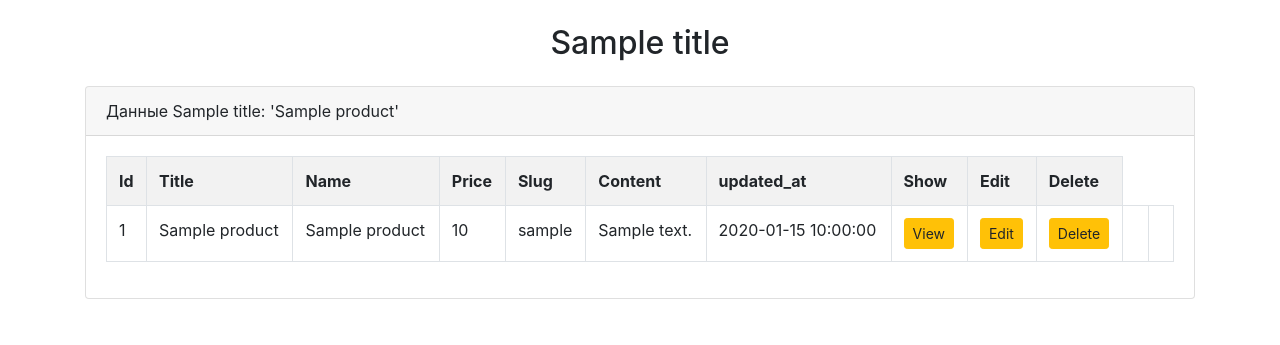
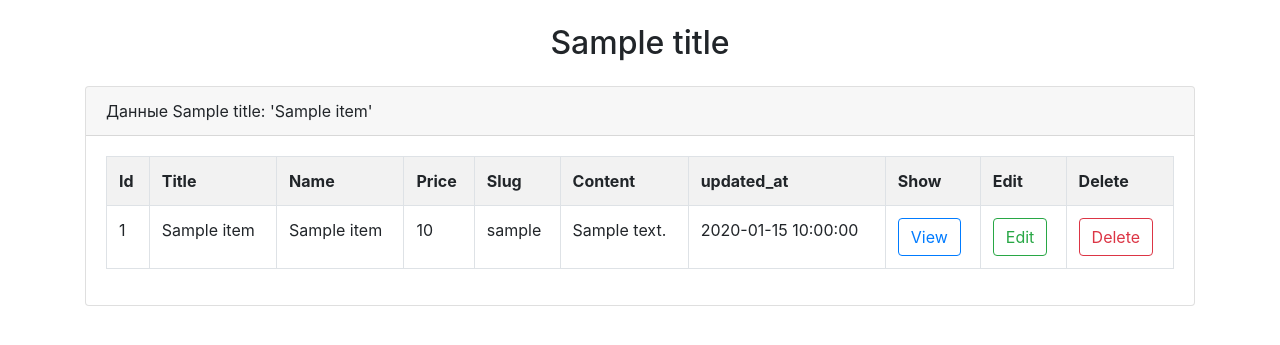
Before and after one commit to gr-123/alpworking.ru, a CodeIgniter 4 app: template app/Views/products/show.php in a window 1280 px wide. Shown: the top 345 px of the page. Run offline with PHP 8.4 and a stand-in for CodeIgniter, Linux system fonts and the light colour scheme; the template is opened without the code that fills it: most values are stand-ins (such as "Sample title", 1, 10 or a date in 2020); some libraries are stand-ins or nearby versions.

Commit message:
Ветка разработки 2 - 15.03.24

```diff
--- a/app/Views/products/show.php
+++ b/app/Views/products/show.php
@@ -22,7 +22,7 @@
 
         <div class="card-header">
             <div class="row">
-                <div class="col">Данные <?= esc($title . ": '$product->title'") ?></div>
+                <div class="col">Данные <?= esc($title . ": '$item->title'") ?></div>
                 <div class="col text-right"></div>
             </div>
         </div>
@@ -44,21 +44,22 @@
                         <th>Delete</th>
                     </tr>
 
-                    <?php if (isset($product) && !empty($product)) : ?><?php //echo '<pre>'; var_dump(is_array($product)); die;
+                    <?php if (isset($item) && !empty($item)) : ?><?php //echo '<pre>'; var_dump(is_array($product)); die;
                                                                         ?>
                     <tr>
-                        <td><?= esc($product->id) ?></td>
-                        <td><?= esc($product->title) ?></td>
-                        <td><?= esc($product->name) ?></td>
-                        <td><?= esc($product->price) ?></td>
-                        <td><?= esc($product->slug) ?></td>
-                        <td><?= esc($product->content) ?></td>
-                        <td><?= esc($product->updated_at) ?></td>
-                        <td><a href="/products/show/<?= esc($product->id, 'url') ?>" class="btn btn-sm btn-warning">View</a></td>
-                        <td><a href="/products/edit/<?= esc($product->id, 'url') ?>" class="btn btn-sm btn-warning">Edit</a></td>
-                        <td><a href="/products/remove/<?= esc($product->id, 'url') ?>" class="btn btn-sm btn-warning">Delete</a></td>
-                        <td><!-- <a href="/products/remove/<?= esc($product->id, 'url') ?>" class="btn btn-sm btn-warning">Delete</a> --></td>
-                        <td><!-- <button type="button" onclick="delete_data(' . <?= esc($product->id, 'url') ?> . ')" class="btn btn-danger btn-sm">Delete</button> --></td>
+                        <td><?= esc($item->id) ?></td>
+                        <td><?= esc($item->title) ?></td>
+                        <td><?= esc($item->name) ?></td>
+                        <td><?= esc($item->price) ?></td>
+                        <td><?= esc($item->slug) ?></td>
+                        <td><?= esc($item->content) ?></td>
+                        <td><?= esc($item->updated_at) ?></td>
+                        <td><a href="/products/show/<?= esc($item->id, 'url') ?>" class="btn btn-outline-primary">View</a></td>
+                        <td><a href="/products/edit/<?= esc($item->id, 'url') ?>" class="btn btn-outline-success">Edit</a></td>
+                        <td><a href="/products/remove/<?= esc($item->id, 'url') ?>" class="btn btn-outline-danger">Delete</a>
+                        <!-- <a href="/products/remove/<?= esc($item->id, 'url') ?>" class="btn btn-sm btn-warning">Delete</a> -->
+                        <!-- <button type="button" onclick="delete_data(' . <?= esc($item->id, 'url') ?> . ')" class="btn btn-danger btn-sm">Delete</button> -->
+                        </td>
                     </tr>
 
                 <?php else : ?>
```
Also changed, not shown: app/Controllers/ProductController.php (+11 -4 lines), app/Views/products/index.php (+6 -4 lines), app/Views/products/remove.php (+22 -5 lines), app/Views/products/success.php (+37 -1 lines).
